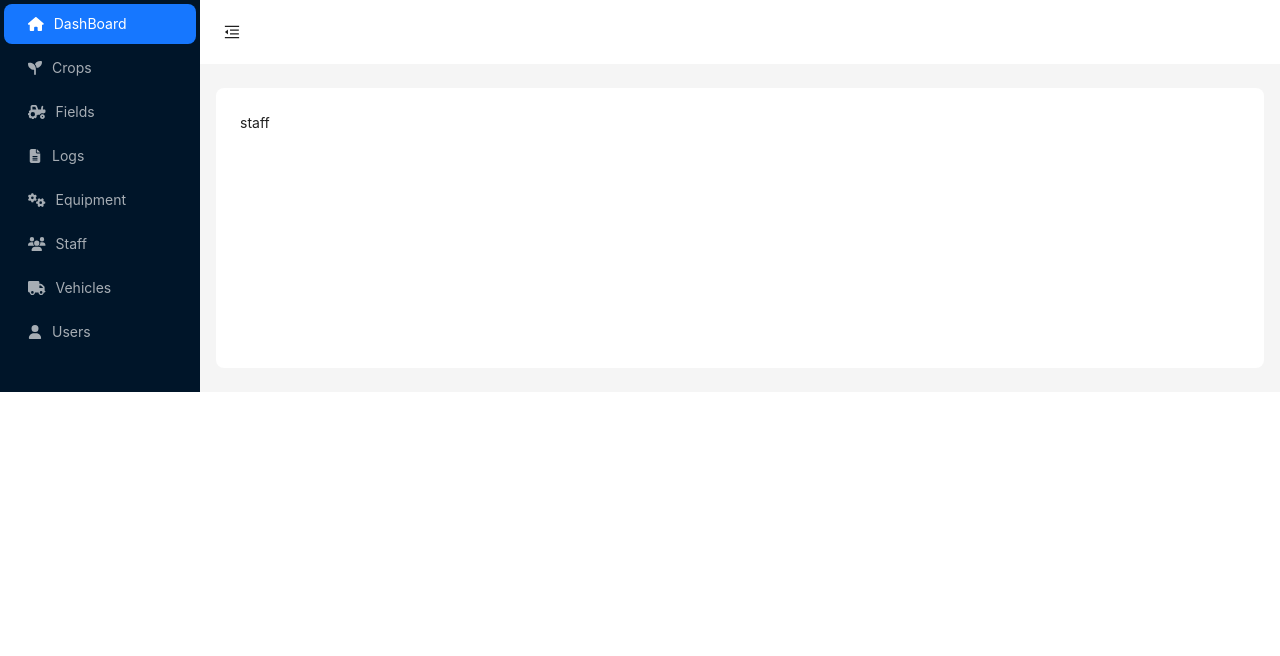
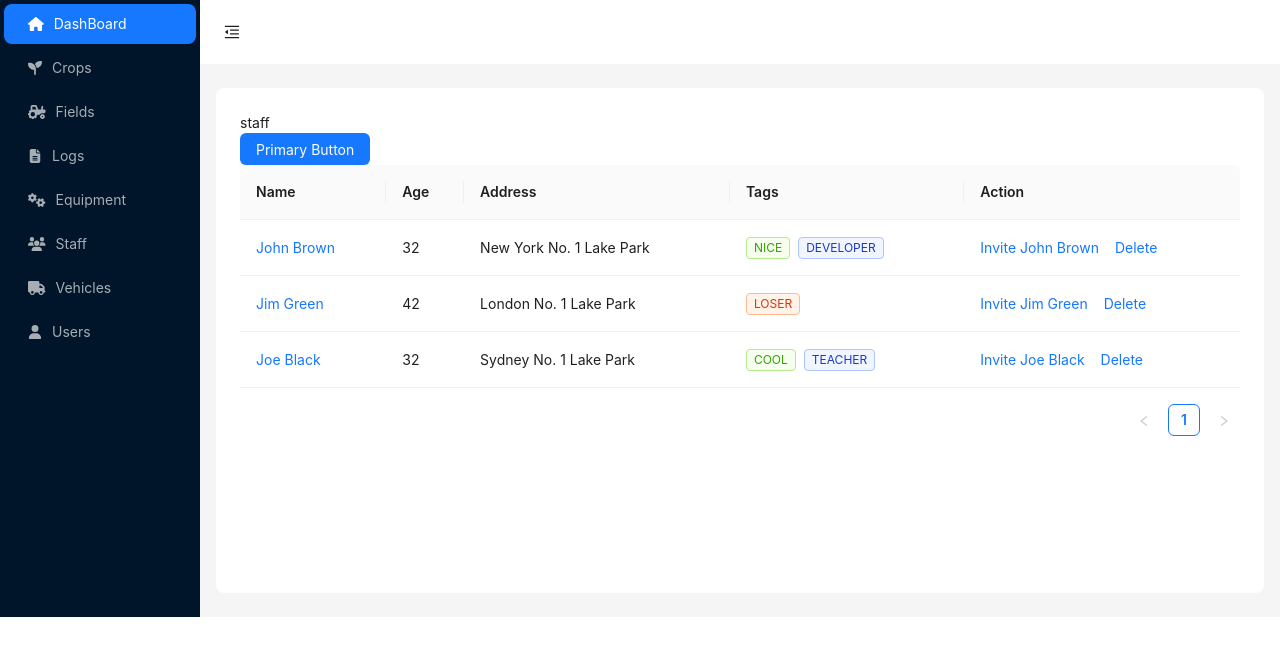
Before and after one commit to erangahasakalum/green_shadow_react, a React (Vite) app: page /staff in a window 1280 px wide. Shown: the top 656 px of the page. Built offline with nearby package versions, Linux system fonts and the light colour scheme.

Commit message:
some changes in project

```diff
--- /dev/null
+++ b/src/components/ButtonComponents.tsx
@@ -0,0 +1,10 @@
+import React from 'react';
+import { Button, Flex } from 'antd';
+
+const ButtonComponents: React.FC = () => (
+  <Flex gap="small" wrap>
+    <Button type="primary">Primary Button</Button>
+  </Flex>
+);
+
+export default ButtonComponents;
--- a/src/components/RootLayout.tsx
+++ b/src/components/RootLayout.tsx
@@ -89,7 +89,7 @@ const RootLayout: React.FC = () => {
           style={{
             margin: '24px 16px',
             padding: 24,
-            minHeight: 280,
+            minHeight: 505,
             background: colorBgContainer,
             borderRadius: borderRadiusLG,
           }}
--- /dev/null
+++ b/src/components/TableComponent.tsx
@@ -0,0 +1,88 @@
+import React from 'react';
+import { Space, Table, Tag } from 'antd';
+import type { TableProps } from 'antd';
+
+interface DataType {
+  key: string;
+  name: string;
+  age: number;
+  address: string;
+  tags: string[];
+}
+
+const columns: TableProps<DataType>['columns'] = [
+  {
+    title: 'Name',
+    dataIndex: 'name',
+    key: 'name',
+    render: (text) => <a>{text}</a>,
+  },
+  {
+    title: 'Age',
+    dataIndex: 'age',
+    key: 'age',
+  },
+  {
+    title: 'Address',
+    dataIndex: 'address',
+    key: 'address',
+  },
+  {
+    title: 'Tags',
+    key: 'tags',
+    dataIndex: 'tags',
+    render: (_, { tags }) => (
+      <>
+        {tags.map((tag) => {
+          let color = tag.length > 5 ? 'geekblue' : 'green';
+          if (tag === 'loser') {
+            color = 'volcano';
+          }
+          return (
+            <Tag color={color} key={tag}>
+              {tag.toUpperCase()}
+            </Tag>
+          );
+        })}
+      </>
+    ),
+  },
+  {
+    title: 'Action',
+    key: 'action',
+    render: (_, record) => (
+      <Space size="middle">
+        <a>Invite {record.name}</a>
+        <a>Delete</a>
+      </Space>
+    ),
+  },
+];
+
+const data: DataType[] = [
+  {
+    key: '1',
+    name: 'John Brown',
+    age: 32,
+    address: 'New York No. 1 Lake Park',
+    tags: ['nice', 'developer'],
+  },
+  {
+    key: '2',
+    name: 'Jim Green',
+    age: 42,
+    address: 'London No. 1 Lake Park',
+    tags: ['loser'],
+  },
+  {
+    key: '3',
+    name: 'Joe Black',
+    age: 32,
+    address: 'Sydney No. 1 Lake Park',
+    tags: ['cool', 'teacher'],
+  },
+];
+
+const TableComponents: React.FC = () => <Table<DataType> columns={columns} dataSource={data} />;
+
+export default TableComponents;
--- a/src/pages/CropPage.tsx
+++ b/src/pages/CropPage.tsx
@@ -1,7 +1,9 @@
+
 export function CropPage(){
     return(
         <>
-        <h1>crop</h1>
+        <h1>Crops Details</h1>
+
         </>
     )
 
--- a/src/pages/StaffPage.tsx
+++ b/src/pages/StaffPage.tsx
@@ -1,7 +1,14 @@
+import ButtonComponents from "../components/ButtonComponents";
+import TableComponents from "../components/TableComponent";
+
 export function StaffPage(){
     return(
         <>
-        <h1>staff</h1>
+        <div>
+              <h1>staff</h1>
+              <ButtonComponents/>
+        </div>
+        <TableComponents/>
         </>
     )
 }
```
